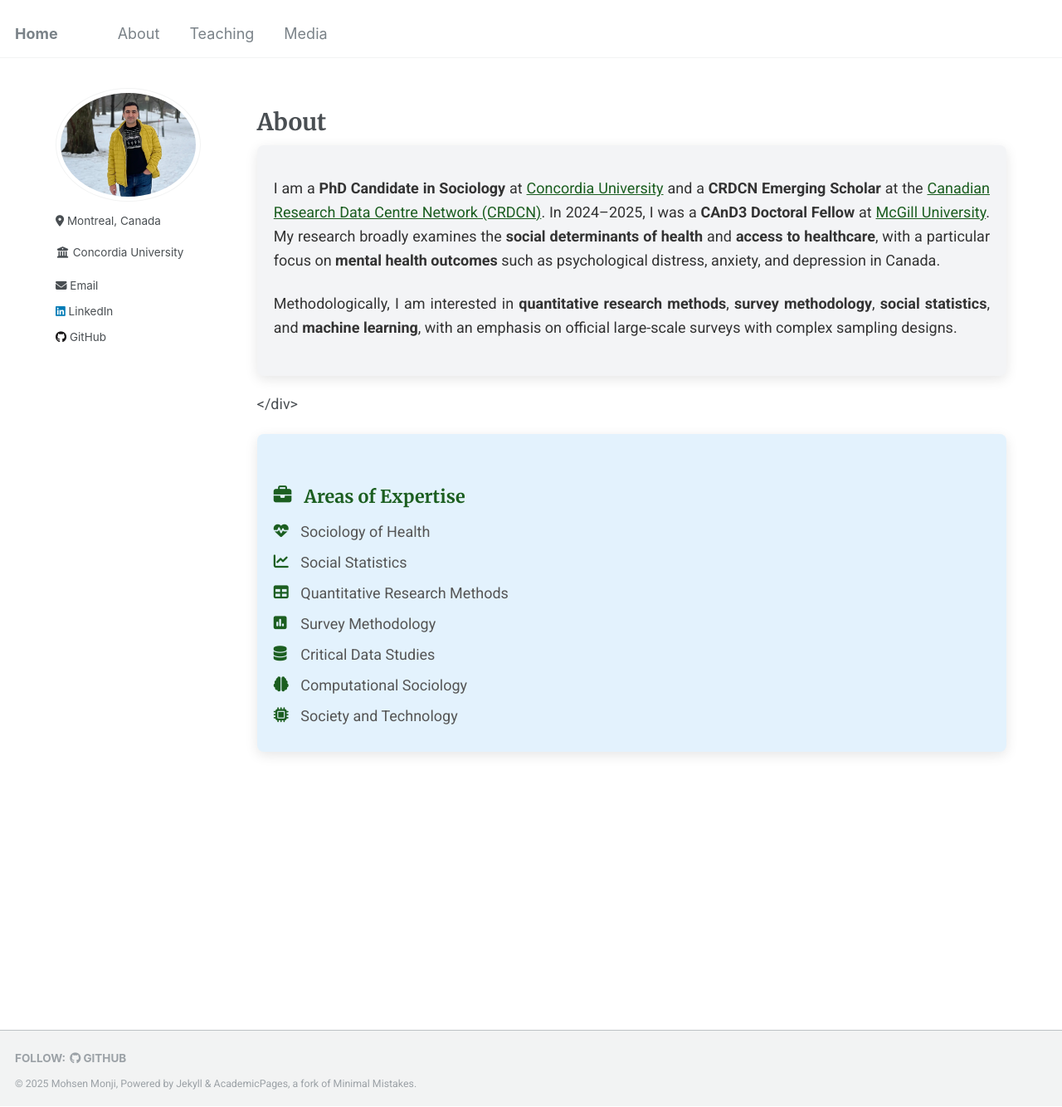
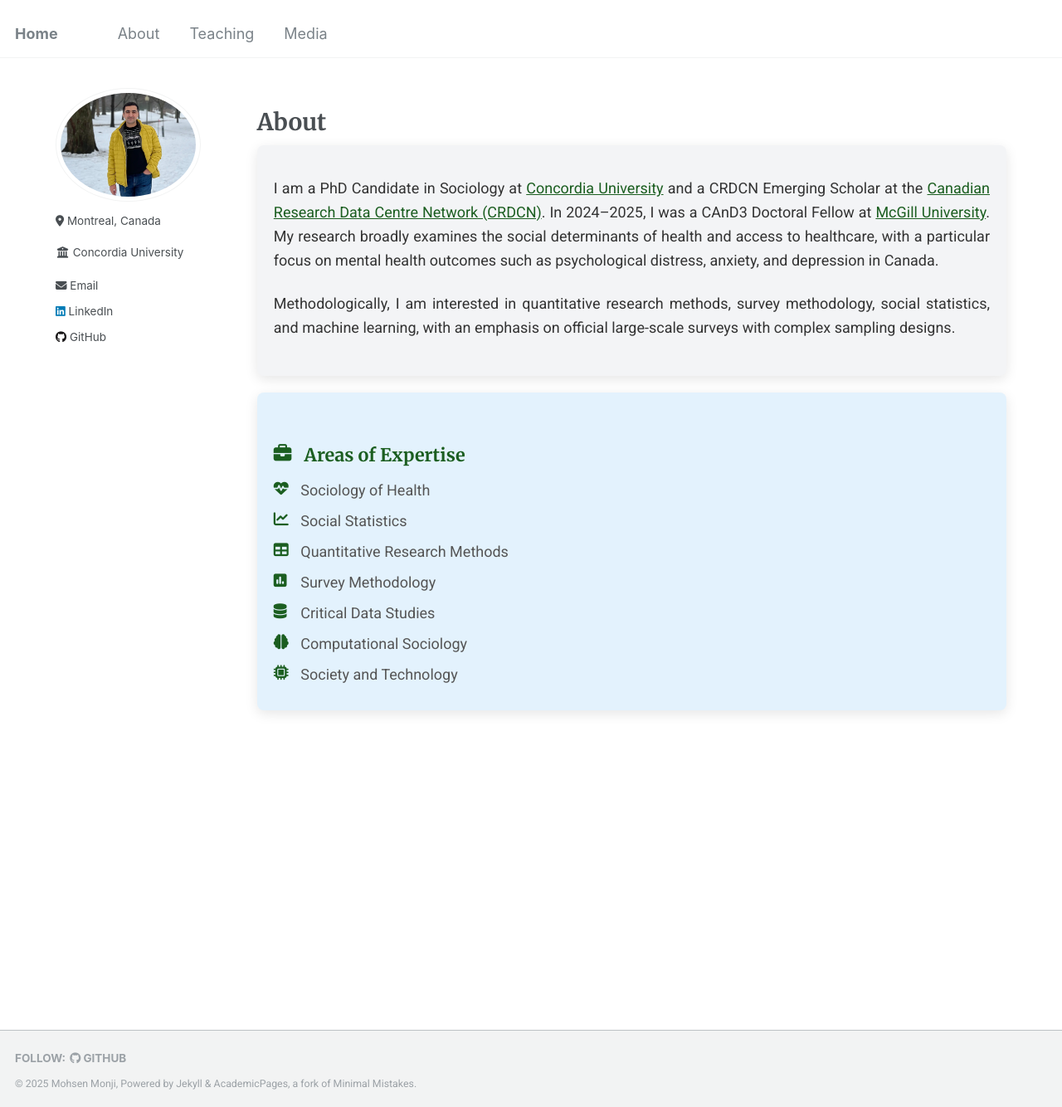
Before and after one commit to Mohsnmonji/mohsnmonji.github.io, a Jekyll site: the page built from about-me.md, in a window 1280 px wide and 1334 px high. Shown: the whole window at 83% size. Built offline with Jekyll 4.4.1, drawn with Linux system fonts in a browser that asks for light colours.

Commit message:
Update about-me.md

```diff
--- a/about-me.md
+++ b/about-me.md
@@ -85,22 +85,20 @@ author_profile: true
 
 <div class="card">
   <p>
-    I am a <strong>PhD Candidate in Sociology</strong> at
+    I am a PhD Candidate in Sociology at
     <a href="https://www.concordia.ca/artsci/sociology-anthropology.html" target="_blank">Concordia University</a>
-    and a <strong>CRDCN Emerging Scholar</strong> at the
+    and a CRDCN Emerging Scholar at the
     <a href="https://crdcn.ca" target="_blank">Canadian Research Data Centre Network (CRDCN)</a>.
-    In 2024–2025, I was a <strong>CAnD3 Doctoral Fellow</strong> at
+    In 2024–2025, I was a CAnD3 Doctoral Fellow at
     <a href="https://www.mcgill.ca/cand3/our-people/fellows-2024-25" target="_blank">McGill University</a>.
-    My research broadly examines the <strong>social determinants of health</strong> and
-    <strong>access to healthcare</strong>, with a particular focus on
-    <strong>mental health outcomes</strong> such as psychological distress, anxiety, and depression in Canada.
+    My research broadly examines the social determinants of health and
+    access to healthcare, with a particular focus on
+    mental health outcomes such as psychological distress, anxiety, and depression in Canada.
   </p>
   <p>
-    Methodologically, I am interested in <strong>quantitative research methods</strong>, <strong>survey methodology</strong>,
-    <strong>social statistics</strong>, and <strong>machine learning</strong>, with an emphasis on official large-scale surveys with complex sampling designs.
+    Methodologically, I am interested in quantitative research methods, survey methodology,
+    social statistics, and machine learning, with an emphasis on official large-scale surveys with complex sampling designs.
   </p>
-</div>
-
 </div>
 
 <div class="card">
@@ -113,6 +111,5 @@ author_profile: true
     <li><i class="fas fa-database icon"></i> Critical Data Studies</li>
     <li><i class="fas fa-brain icon"></i> Computational Sociology</li>
     <li><i class="fas fa-microchip icon"></i> Society and Technology</li>
-
   </ul>
 </div>
```
Also changed, not shown: other parts of about-me.md (+1 -1 lines).
